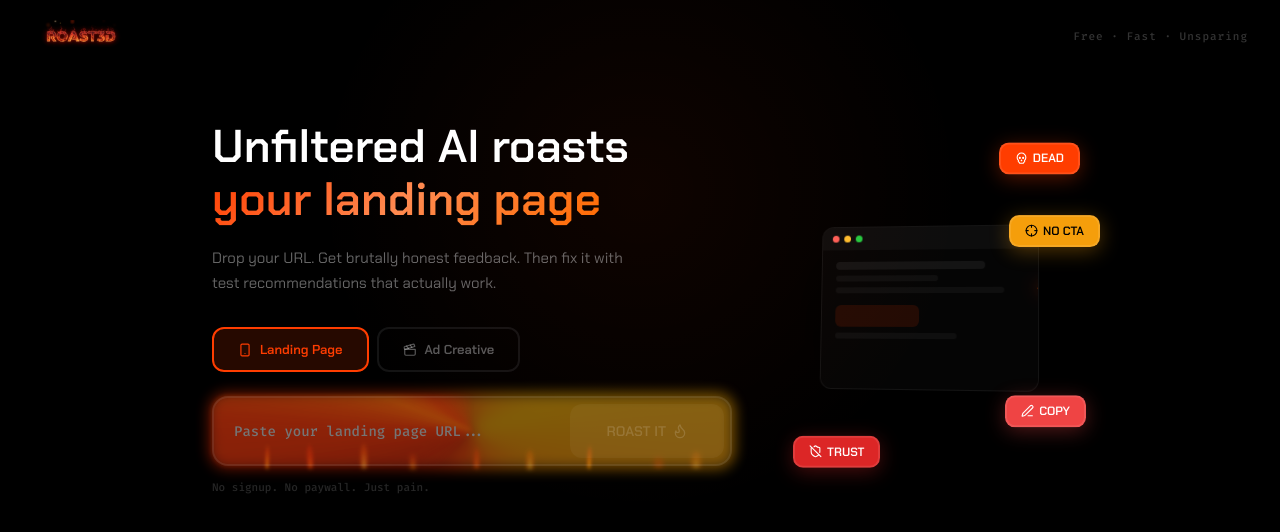
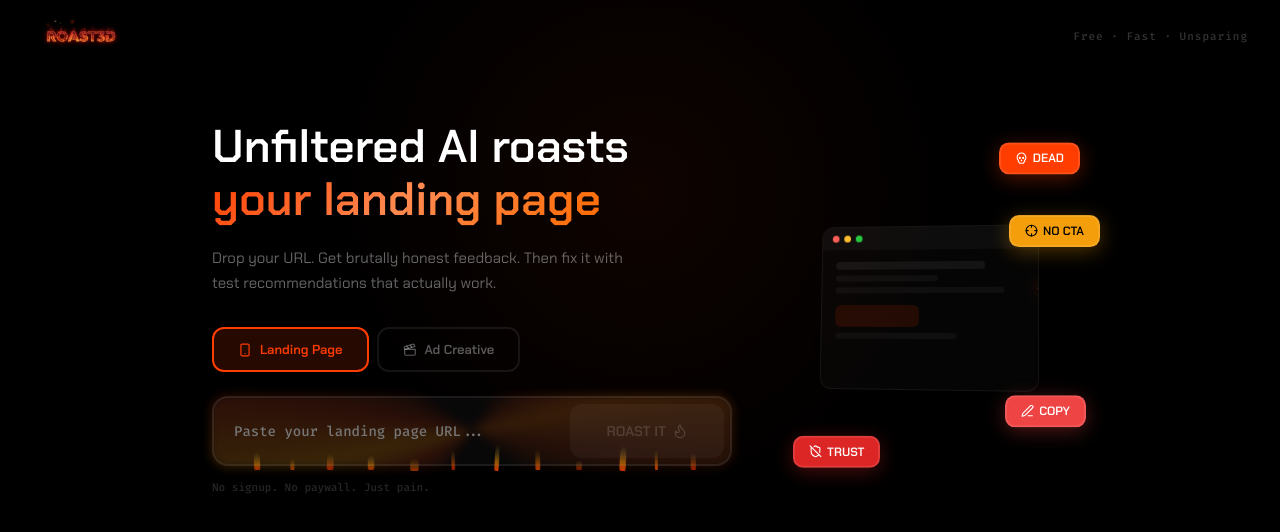
Before and after one commit to lordshua1337/roast3d, a React (Vite) app: page / in a window 1280 px wide. Shown: the top 532 px of the page. Built offline with nearby package versions, Linux system fonts and the light colour scheme.

Commit message:
fix: tone down flame glow, sharpen flame tongues
Reduced conic gradient opacity drastically. 12 individual flame
tongues with linear gradients and varied flicker animations as
the primary visual. Input text stays readable.

```diff
--- a/src/components/FlameBar.tsx
+++ b/src/components/FlameBar.tsx
@@ -10,53 +10,36 @@ export function FlameBar({ children }: FlameBarProps) {
           position: relative;
         }
 
-        /* Animated fire glow around the whole input */
+        /* Subtle ambient glow -- just warmth, not a spotlight */
         .flame-bar-wrap::before {
           content: '';
           position: absolute;
-          inset: -3px;
+          inset: -2px;
           border-radius: 18px;
           background: conic-gradient(
             from var(--flame-angle, 0deg),
-            #ff3d00, #ff6a00, #ff9500, #ffb700,
-            #ff9500, #ff6a00, #ff3d00, #cc2200,
-            #ff3d00
+            transparent 20%,
+            rgba(255,61,0,0.15) 30%,
+            rgba(255,150,0,0.2) 35%,
+            rgba(255,61,0,0.15) 40%,
+            transparent 50%,
+            transparent 70%,
+            rgba(255,80,0,0.12) 80%,
+            rgba(255,120,0,0.18) 85%,
+            rgba(255,80,0,0.12) 90%,
+            transparent 100%
           );
-          opacity: 0.5;
-          filter: blur(6px);
+          filter: blur(4px);
           z-index: -1;
-          animation: flame-rotate 3s linear infinite, flame-pulse 2s ease-in-out infinite;
+          animation: flame-rotate 4s linear infinite;
         }
 
-        /* Inner glow layer */
-        .flame-bar-wrap::after {
-          content: '';
+        /* Flame tongues container */
+        .flame-tongue {
           position: absolute;
-          inset: -1px;
-          border-radius: 17px;
-          background: conic-gradient(
-            from var(--flame-angle2, 180deg),
-            transparent 30%,
-            rgba(255,61,0,0.3) 45%,
-            rgba(255,150,0,0.4) 50%,
-            rgba(255,61,0,0.3) 55%,
-            transparent 70%
-          );
-          opacity: 0.7;
-          filter: blur(2px);
-          z-index: -1;
-          animation: flame-rotate-reverse 2.5s linear infinite;
-        }
-
-        /* Flame tongues rising from bottom */
-        .flame-bar-wrap .flame-tongue {
-          position: absolute;
-          bottom: -2px;
-          width: 8px;
-          height: 20px;
-          border-radius: 50% 50% 20% 20%;
-          z-index: -1;
-          filter: blur(2px);
+          bottom: -4px;
+          z-index: 6;
+          pointer-events: none;
           transform-origin: bottom center;
         }
 
@@ -66,63 +49,62 @@ export function FlameBar({ children }: FlameBarProps) {
           inherits: false;
         }
 
-        @property --flame-angle2 {
-          syntax: '<angle>';
-          initial-value: 180deg;
-          inherits: false;
-        }
-
         @keyframes flame-rotate {
           to { --flame-angle: 360deg; }
         }
 
-        @keyframes flame-rotate-reverse {
-          to { --flame-angle2: -180deg; }
+        @keyframes flick-a {
+          0%, 100% { height: 16px; opacity: 0.8; transform: scaleX(1) rotate(-2deg); }
+          20% { height: 24px; opacity: 0.9; transform: scaleX(0.7) rotate(4deg); }
+          40% { height: 12px; opacity: 0.6; transform: scaleX(1.2) rotate(-1deg); }
+          60% { height: 28px; opacity: 0.95; transform: scaleX(0.6) rotate(5deg); }
+          80% { height: 18px; opacity: 0.7; transform: scaleX(0.9) rotate(-3deg); }
         }
 
-        @keyframes flame-pulse {
-          0%, 100% { opacity: 0.35; filter: blur(6px); }
-          50% { opacity: 0.6; filter: blur(8px); }
+        @keyframes flick-b {
+          0%, 100% { height: 12px; opacity: 0.7; transform: scaleX(0.9) rotate(1deg); }
+          25% { height: 20px; opacity: 0.85; transform: scaleX(0.65) rotate(-3deg); }
+          50% { height: 26px; opacity: 0.9; transform: scaleX(0.55) rotate(6deg); }
+          75% { height: 14px; opacity: 0.6; transform: scaleX(1.1) rotate(-2deg); }
         }
 
-        @keyframes tongue-flicker-1 {
-          0%, 100% { height: 14px; opacity: 0.7; transform: scaleX(1) rotate(-2deg); }
-          25% { height: 22px; opacity: 0.9; transform: scaleX(0.8) rotate(3deg); }
-          50% { height: 18px; opacity: 0.6; transform: scaleX(1.1) rotate(-1deg); }
-          75% { height: 26px; opacity: 0.85; transform: scaleX(0.7) rotate(4deg); }
-        }
-
-        @keyframes tongue-flicker-2 {
-          0%, 100% { height: 18px; opacity: 0.6; transform: scaleX(0.9) rotate(2deg); }
-          30% { height: 28px; opacity: 0.8; transform: scaleX(0.7) rotate(-3deg); }
-          60% { height: 12px; opacity: 0.5; transform: scaleX(1.2) rotate(1deg); }
-          80% { height: 24px; opacity: 0.9; transform: scaleX(0.8) rotate(-4deg); }
-        }
-
-        @keyframes tongue-flicker-3 {
-          0%, 100% { height: 10px; opacity: 0.5; transform: scaleX(1) rotate(1deg); }
-          20% { height: 20px; opacity: 0.8; transform: scaleX(0.6) rotate(-2deg); }
-          45% { height: 16px; opacity: 0.7; transform: scaleX(1.1) rotate(3deg); }
-          70% { height: 24px; opacity: 0.85; transform: scaleX(0.7) rotate(-1deg); }
+        @keyframes flick-c {
+          0%, 100% { height: 10px; opacity: 0.6; transform: scaleX(1) rotate(2deg); }
+          30% { height: 22px; opacity: 0.85; transform: scaleX(0.7) rotate(-4deg); }
+          55% { height: 16px; opacity: 0.75; transform: scaleX(0.85) rotate(3deg); }
+          80% { height: 26px; opacity: 0.9; transform: scaleX(0.5) rotate(-5deg); }
         }
       `}</style>
 
-      {/* Flame tongues along bottom edge */}
-      {[10, 18, 28, 38, 50, 60, 72, 85, 92].map((pct, i) => (
+      {/* Flame tongues -- tapered gradient shapes flickering up from bottom */}
+      {[
+        { pct: 8, w: 7, anim: "a", dur: 0.7, delay: 0 },
+        { pct: 15, w: 5, anim: "b", dur: 0.9, delay: 0.1 },
+        { pct: 22, w: 8, anim: "c", dur: 0.8, delay: 0.25 },
+        { pct: 30, w: 6, anim: "a", dur: 1.0, delay: 0.15 },
+        { pct: 38, w: 9, anim: "b", dur: 0.75, delay: 0.3 },
+        { pct: 46, w: 5, anim: "c", dur: 0.85, delay: 0.05 },
+        { pct: 54, w: 7, anim: "a", dur: 0.95, delay: 0.2 },
+        { pct: 62, w: 8, anim: "b", dur: 0.7, delay: 0.35 },
+        { pct: 70, w: 6, anim: "c", dur: 0.9, delay: 0.1 },
+        { pct: 78, w: 9, anim: "a", dur: 0.8, delay: 0.25 },
+        { pct: 85, w: 5, anim: "b", dur: 1.0, delay: 0.15 },
+        { pct: 92, w: 7, anim: "c", dur: 0.75, delay: 0.3 },
+      ].map((f, i) => (
         <span
           key={i}
           className="flame-tongue"
           style={{
-            left: `${pct}%`,
-            width: 6 + (i % 3) * 3,
-            background: `radial-gradient(ellipse at bottom, ${
-              i % 3 === 0
-                ? "rgba(255,180,0,0.8), rgba(255,80,0,0.4), transparent"
-                : i % 3 === 1
-                  ? "rgba(255,100,0,0.7), rgba(255,40,0,0.3), transparent"
-                  : "rgba(255,200,50,0.6), rgba(255,100,0,0.3), transparent"
-            })`,
-            animation: `tongue-flicker-${(i % 3) + 1} ${0.8 + (i % 4) * 0.3}s ease-in-out ${i * 0.15}s infinite`,
+            left: `${f.pct}%`,
+            width: f.w,
+            borderRadius: "50% 50% 20% 20%",
+            background:
+              f.anim === "a"
+                ? "linear-gradient(to top, rgba(255,60,0,0.9), rgba(255,150,0,0.6), rgba(255,200,50,0.2), transparent)"
+                : f.anim === "b"
+                  ? "linear-gradient(to top, rgba(255,80,0,0.85), rgba(255,120,0,0.5), rgba(255,180,0,0.15), transparent)"
+                  : "linear-gradient(to top, rgba(255,40,0,0.8), rgba(255,100,0,0.5), rgba(255,160,40,0.2), transparent)",
+            animation: `flick-${f.anim} ${f.dur}s ease-in-out ${f.delay}s infinite`,
           }}
         />
       ))}
```
